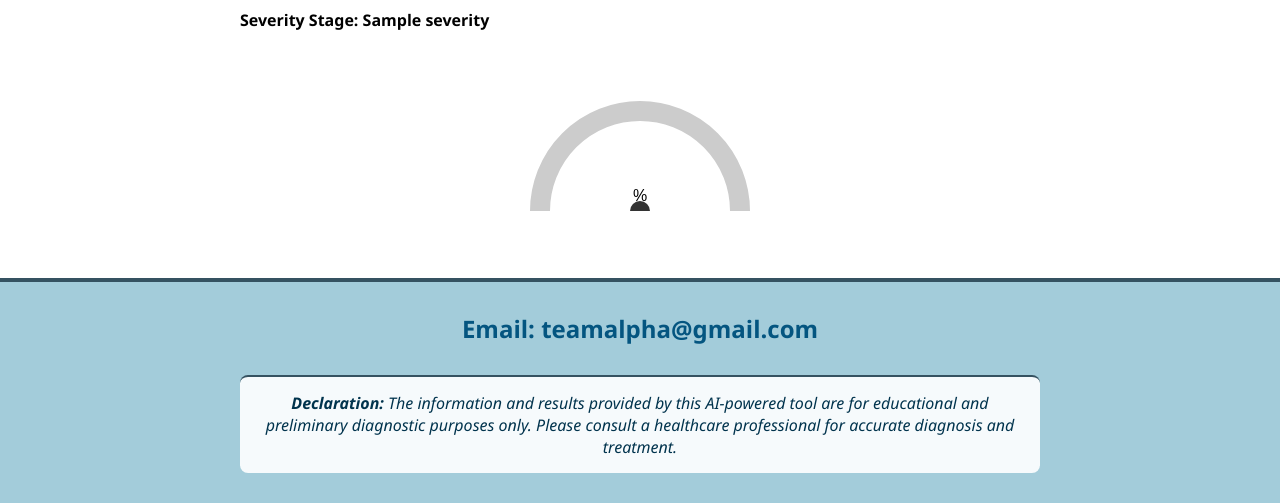
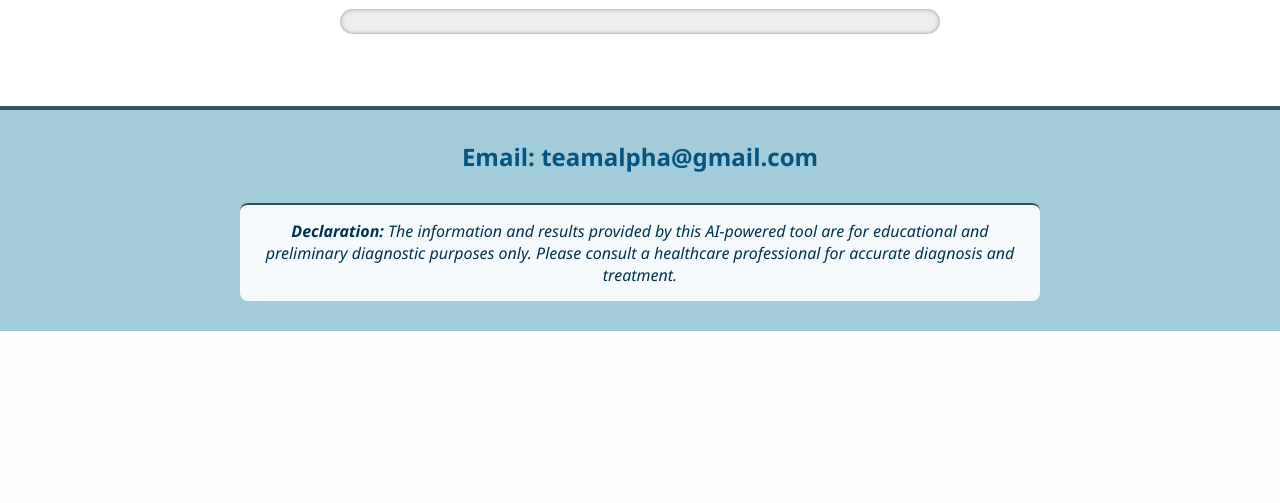
Before and after one commit to codeher-rahavi/diabetic-prediction-project, a Flask app: template templates/index.html in a window 1280 px wide. Shown: the part 805-1308 px from the top of the page. After the commit the page ends 1136 px from the top, so only its background shows below. Run offline with Flask 2, Linux system fonts and the light colour scheme; the template is opened without the code that fills it: most values are stand-ins (such as "Sample title", 1, 10 or a date in 2020); parts of the project's set-up code (start-up, migrations or seed data) failed here and were passed over.

Commit message:
Update index.html

```diff
--- a/templates/index.html
+++ b/templates/index.html
@@ -3,27 +3,8 @@
 <head>
     <meta charset="UTF-8">
     <meta name="viewport" content="width=device-width, initial-scale=1.0">
-    <title>Diabetes Diagnosis</title>
+    <title>Diabetes Prediction</title>
     <link rel="stylesheet" href="{{ url_for('static', filename='style.css') }}">
-    <style>
-        .meter-container {
-            display: flex;
-            flex-direction: column;
-            align-items: center;
-            margin-top: 30px;
-        }
-
-        canvas#gauge {
-            width: 300px;
-            height: 150px;
-        }
-
-        .severity-text {
-            margin-top: 10px;
-            font-size: 20px;
-            font-weight: bold;
-        }
-    </style>
 </head>
 <body>
 
@@ -44,7 +25,7 @@
         </ul>
     </div>
 
-    <!-- Input Form -->
+    <!-- Diagnosis Form -->
     <div class="search">
         <h2>Diagnosis</h2>
         <form method="POST" action="/predict">
@@ -64,22 +45,23 @@
         </form>
     </div>
 
-    <!-- Output Section -->
+    <!-- Prediction Result -->
     {% if result %}
     <div class="output">
         <h3>Result: <input value="{{ result }}" readonly></h3>
-        <h3>Probability: {{ probability }}%</h3>
-        <h3>Severity Stage: {{ severity }}</h3>
 
-        <!-- Speedometer Gauge -->
-        <div class="meter-container">
-            <canvas id="gauge" width="300" height="150"></canvas>
-            <div class="severity-text {{ severity_class }}">{{ severity }}</div>
+        <!-- Severity Meter -->
+        <div class="severity-meter">
+            <label>Severity Meter</label>
+            <div class="meter">
+                <div class="meter-fill {{ severity_class }}" style="width: {{ probability }}%;"></div>
+            </div>
+            <p class="{{ severity_class }}">{{ severity }} ({{ probability }}%)</p>
         </div>
     </div>
     {% endif %}
 
-    <!-- Contact Info -->
+    <!-- Contact Section -->
     <div class="contact">
         <h2>Email: teamalpha@gmail.com</h2>
         <div class="declaration">
@@ -89,50 +71,11 @@
         </div>
     </div>
 
+    <!-- Reset Script -->
     <script>
         function resetForm() {
             window.location.href = "/";
         }
-
-        // Draw speedometer if probability is available
-        {% if probability %}
-        const canvas = document.getElementById('gauge');
-        const ctx = canvas.getContext('2d');
-        const percent = {{ probability }}; // from Flask
-        const maxAngle = Math.PI; // 180 degrees
-
-        function drawGauge(value) {
-            ctx.clearRect(0, 0, canvas.width, canvas.height);
-
-            // Background arc
-            ctx.beginPath();
-            ctx.arc(150, 150, 100, Math.PI, 0);
-            ctx.strokeStyle = "#ccc";
-            ctx.lineWidth = 20;
-            ctx.stroke();
-
-            // Fill arc based on probability
-            ctx.beginPath();
-            ctx.arc(150, 150, 100, Math.PI, Math.PI + (value / 100 * Math.PI), false);
-            ctx.strokeStyle = value < 30 ? "green" : value < 60 ? "orange" : value < 85 ? "red" : "darkred";
-            ctx.lineWidth = 20;
-            ctx.stroke();
-
-            // Center circle
-            ctx.beginPath();
-            ctx.arc(150, 150, 10, 0, 2 * Math.PI);
-            ctx.fillStyle = "#333";
-            ctx.fill();
-
-            // Text
-            ctx.font = "16px Arial";
-            ctx.fillStyle = "#000";
-            ctx.textAlign = "center";
-            ctx.fillText(`${value}%`, 150, 140);
-        }
-
-        drawGauge(percent);
-        {% endif %}
     </script>
 
 </body>
```
